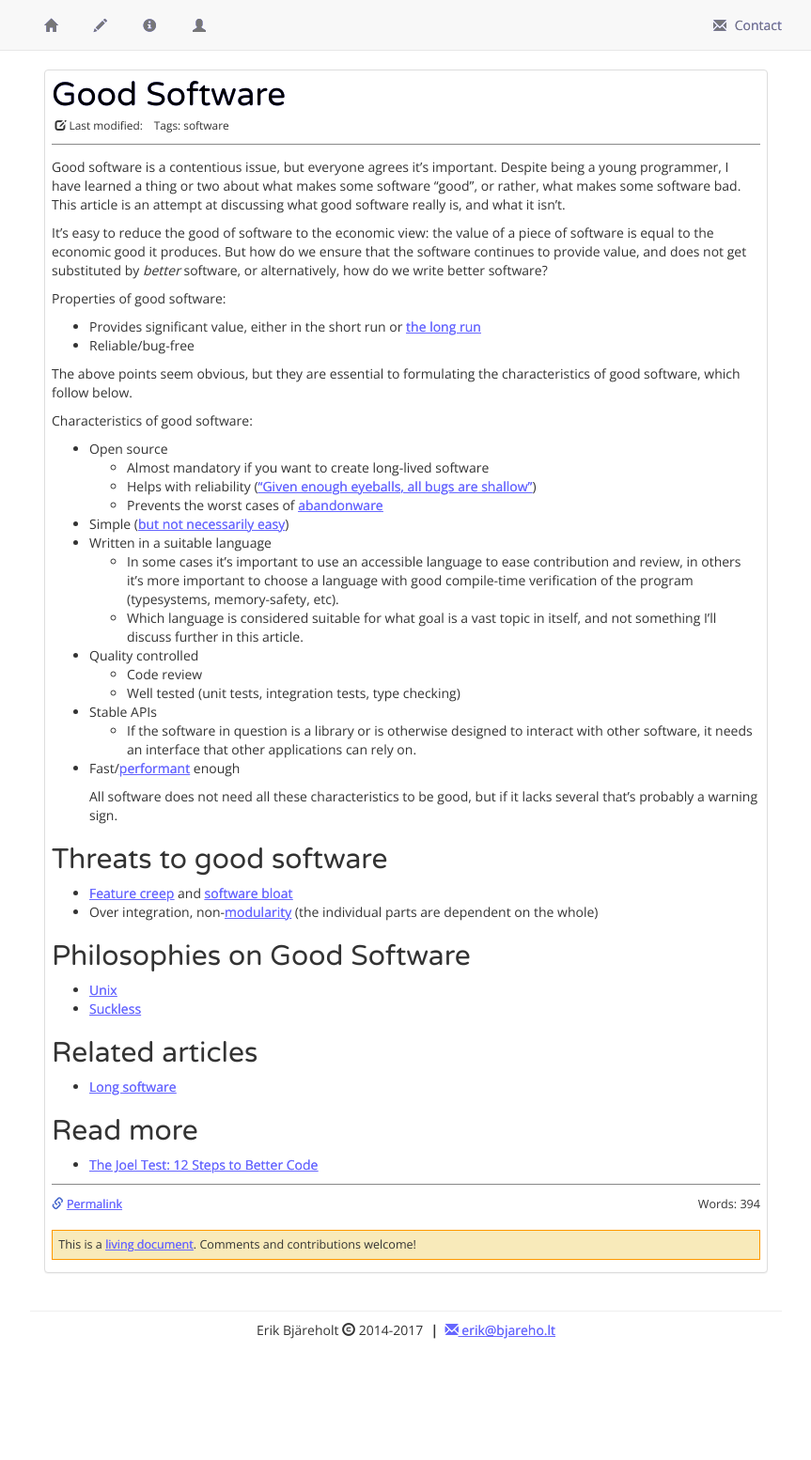
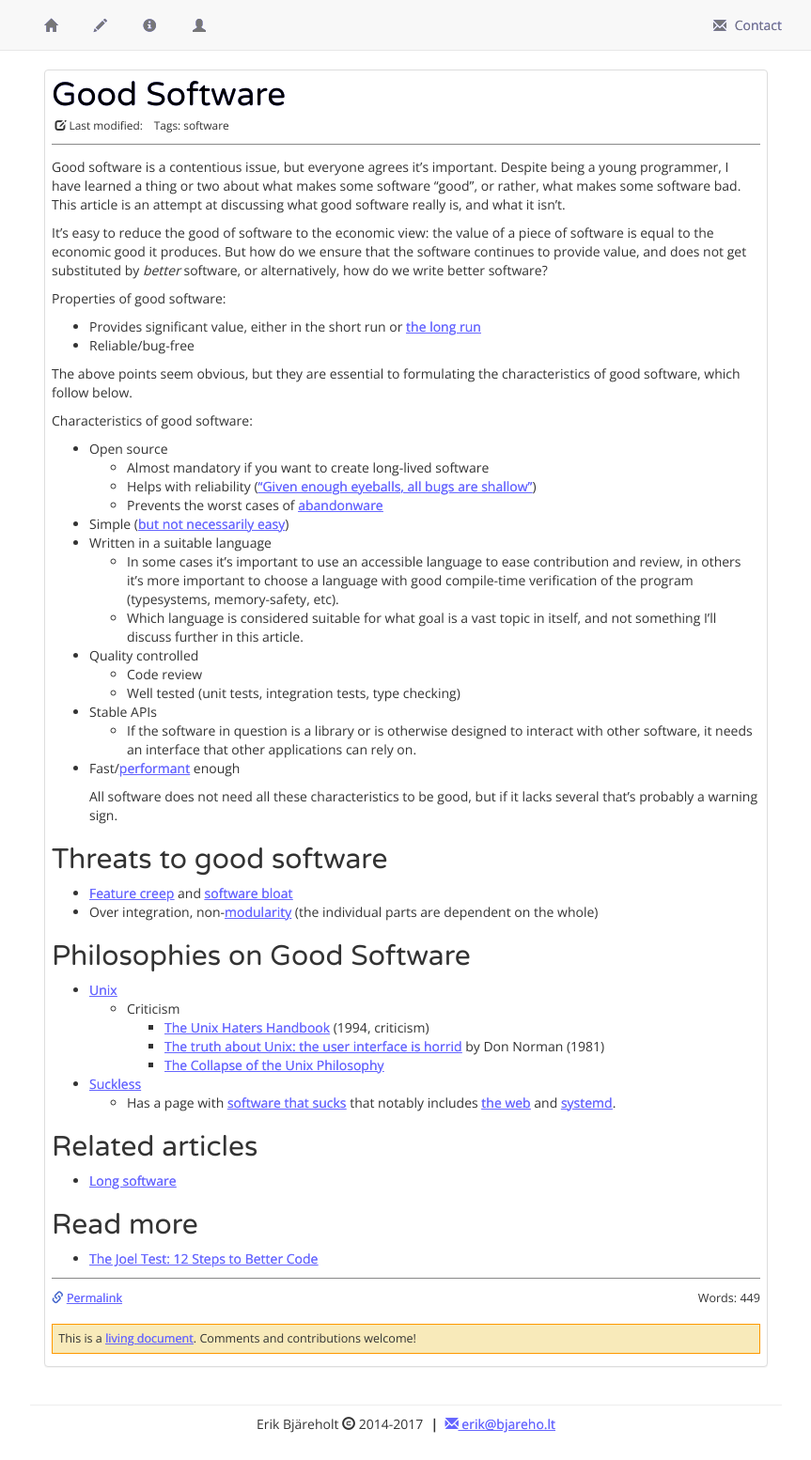
Before and after one commit to ErikBjare/ErikBjare.github.io, a Jekyll site: the page built from _wiki/good-software.md, in a window 1280 px wide. Shown: the whole page at 94% size, without its empty margins (208-1071 px from the left). Built offline with Jekyll 4.4.1, drawn with Linux system fonts in a browser that asks for light colours; nearby versions of some CDN libraries; comment, search, counter and statistics services are not loaded; before the commit the page ends 1454 px from its top, so only the background shows below that.

Commit message:
added details to philosophies in article on good software

```diff
--- a/_wiki/good-software.md
+++ b/_wiki/good-software.md
@@ -50,7 +50,12 @@ Characteristics of good software:
 ## Philosophies on Good Software
 
  - [Unix](https://en.wikipedia.org/wiki/Unix_philosophy)
+   - Criticism
+      - [The Unix Haters Handbook](https://news.ycombinator.com/item?id=7726115) (1994, criticism)
+      - [The truth about Unix: the user interface is horrid](https://news.ycombinator.com/item?id=9558455) by Don Norman (1981)
+      - [The Collapse of the Unix Philosophy](https://news.ycombinator.com/item?id=13777077)
  - [Suckless](http://suckless.org/philosophy)
+   - Has a page with [software that sucks](http://suckless.org/sucks/) that notably includes [the web](http://suckless.org/sucks/web) and [systemd](http://suckless.org/sucks/systemd).
 
 ## Related articles
 
```
